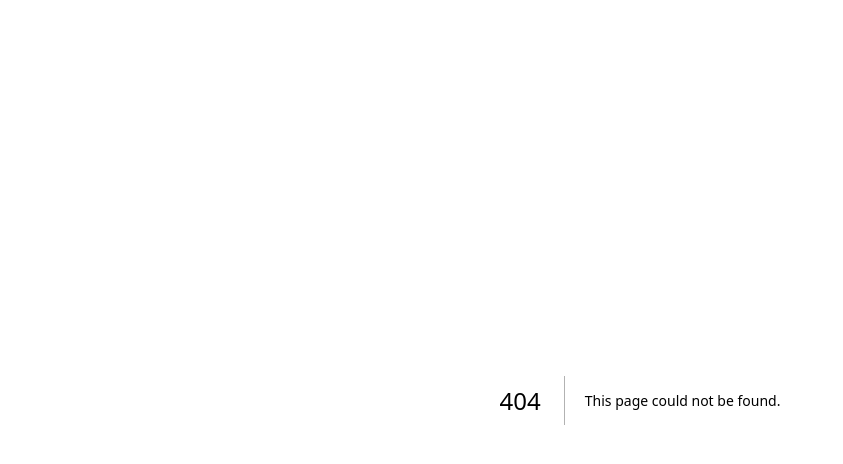
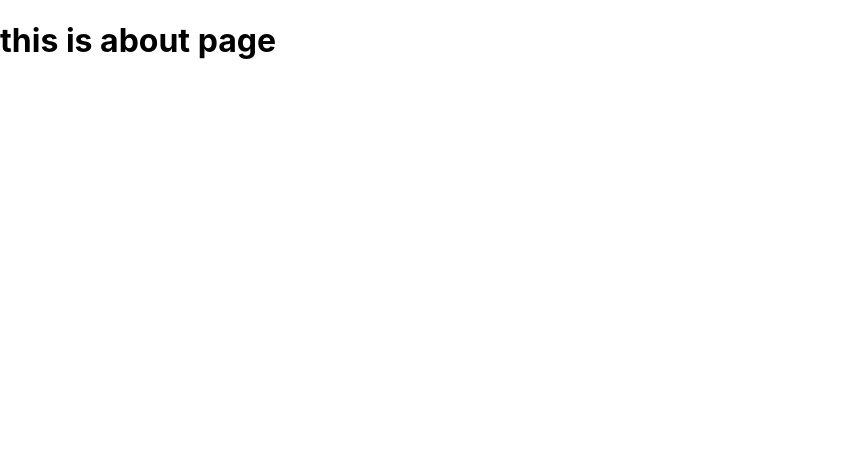
Before and after one commit to ashishchaudhari1857/next-course, a Next.js app: page /about in a window 1280 px wide. Before the commit this address had no page. Shown: the top 464 px of the page, without its empty margins (0-843 px from the left). Built offline with nearby package versions, Linux system fonts and the light colour scheme.

Commit message:
fIle base routing add about page

```diff
--- /dev/null
+++ b/pages/about.js
@@ -0,0 +1,12 @@
+import React from 'react';
+
+const About = () => {
+  return (
+    <div>
+      {/* Component JSX */}
+      <h1>this is about page</h1>
+    </div>
+  );
+};
+
+export default About;
```
